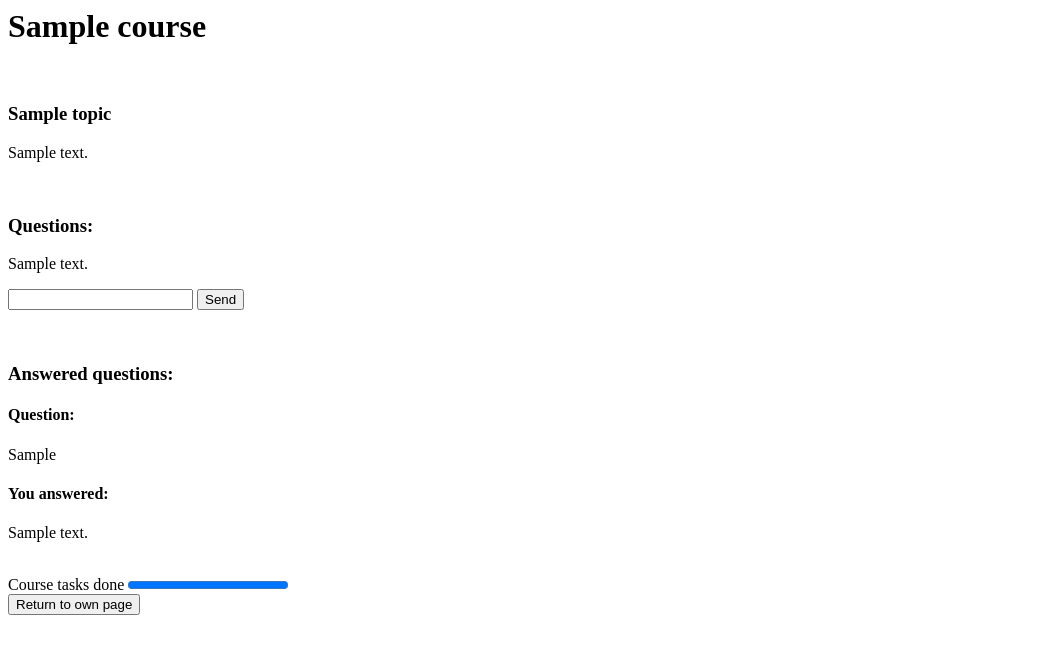
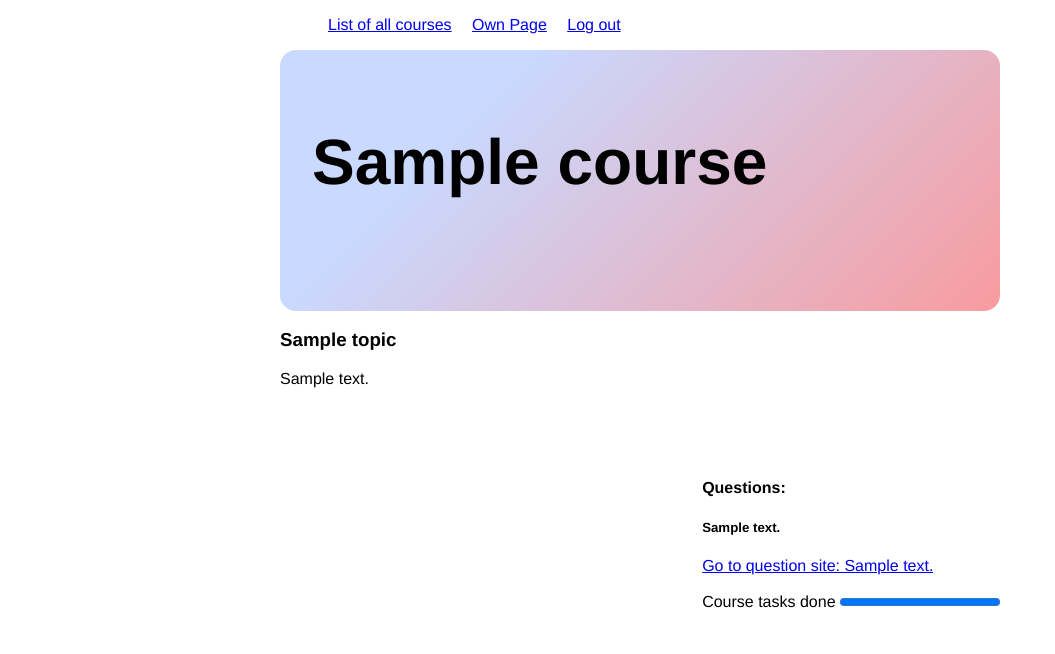
Before and after one commit to nie-ed/Opetussovellus, a Flask app: template templates/course.html in a window 1280 px wide. Shown: the top 654 px of the page, without its empty margins (0-1055 px from the left). Run offline with Flask 2, Linux system fonts and the light colour scheme; the template is opened without the code that fills it: most values are stand-ins (such as "Sample title", 1, 10 or a date in 2020).

Commit message:
Added css styles. Added function to see multiple choice questions, go to pages to see attending students and questions

```diff
--- a/templates/course.html
+++ b/templates/course.html
@@ -1,46 +1,101 @@
-<h1>{{course.name}}</h1>
+<!DOCTYPE html>
+<link rel="stylesheet" href="../static/main.css">
+<meta name='viewport' content='width=device-width, initial-scale=1'>
 
+<title>{{course.name}}</title>
+
+<body>
+  <div>
+     <nav class="navbar navbar-expand-sm navbar-light">
+      <ul class="navbar-nav">
+        <li class="nav-item">
+          <a class="nav-link" href="/courses">List of all courses</a>
+        </li>
+        <li class="nav-item">
+          <a class="nav-link" href="/profile">Own Page</a>
+        </li>
+        <li class="nav-item">
+          <a class="nav-link" href="/logout">Log out</a>
+        </li>
+      </ul>
+    </nav>
+  </div>
+
+
+  <div class="header">
+    <h1><b>{{course.name}}</b></h1>
     <br>
+  </div>
+
+  <div>
       {% for text in content %}
         <h3>{{text.topic}}</h3>
         <p>{{text.content}}</p>
+        <br>
       {% endfor %}
+      <br>
+      <br>
+      {% if admin %}
+	<form action="/students_attending_course" method="POST">
+	<input type="submit" value="List of students attending course">
+	<input type="hidden" name="course_id" value="{{id}}">
+	<input type="hidden" name="student_id" value="{{student_id}}">
+        <input type="hidden" name="course" value="{{course}}">
+        <input type="hidden" name="csrf_token" value="{{ session.csrf_token }}">
+        </form>
 
+      <div class="bottom">
            <br>
-<h3>Questions:</h3>
-{% for task in unanswered %}
-<form action="/add_answer" method="POST">
+           <a href="/delete_course/{{ id }}">Delete course</a>
+           <br>
+      </div>
+     {% endif %}
+
+</div>
+      <div class="right_side">
+        {% if admin %}
+
+  	  <h4>All questions in course:</h4>
+
+          {% for task in tasks %}
               <p>{{task.text_question}}</p>
-<input type= "hidden" name="topic" value="{{task.text_question}}">
-<input type= "text" name="content">
-<input type= "hidden" name="task_id" value={{task.id}}>
-<input type= "hidden" name="course_id" value= {{id}}>
-<input type="submit" value="Send">
+	      <form action="/student_answers" method="POST">
+		  <input type="submit" value="Student answers to question" class="button_link">
+                  <input type="hidden" name="course_id" value="{{ id }}">
+                  <input type="hidden" name="task_id" value={{task.id}}>
+                  <input type="hidden" name="csrf_token" value="{{ session.csrf_token }}">
+                  <br>
+	      </form>
+          {% endfor %}
+          <br>
+
+
+          <form action="/modify_course" method="POST">
+               <input type="submit" value="Modify course">
+               <input type="hidden" name="id" value="{{ id }}">
+               <input type="hidden" name="csrf_token" value="{{ session.csrf_token }}">
+           </form>
+           <br>
+       </div>
+
+    {% else %}
+
+	<h4>Questions:</h4>
+	{% for question in tasks %}
+	    <h5>{{question.text_question}}</h5>
+            <form action="/question/{{question.id}}" method= "POST">
+	        <input type="hidden" name="course_id" value= "{{id}}">
+  	        <input type="submit" value="Go to question site: {{question.text_question}}" class="button_link">
+                <input type="hidden" name="csrf_token" value="{{ session.csrf_token }}">
             </form>
 	{% endfor %}
 
         <br>
-<h3>Answered questions:</h4>
-{% for answer in answered %}
-<h4>Question:</h4>
-<p>{{answer.task_topic}}</p>
-<h4>You answered:</h4>
-<p>{{answer.content}}</p>
-{% endfor %}
-<br>
-
 	<label>Course tasks done</label>
         <progress value="{{amount_answered}}" max="{{amount_tasks}}"> </progress>
+      {% endif %}
 
-<br>
-<form action="/profile">
-<input type="submit" value="Return to own page">
-</form>
+  </div>
 
-<br>
-{% if admin %}
-<form action="/modify_course" method="POST">
-<input type="submit" value="Modify course">
-<input type="hidden" name="id" value="{{ id }}">
-</form>
-{% endif%}
+
+</body>
```
Lines whose indentation alone changed are shown as unchanged.
